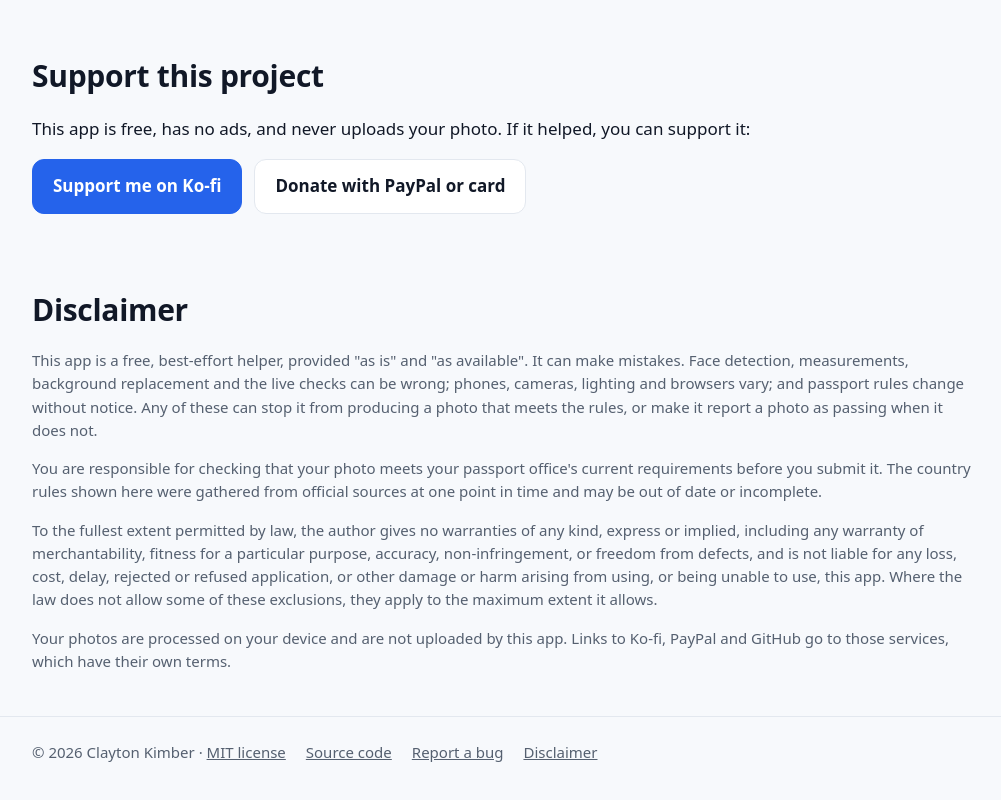
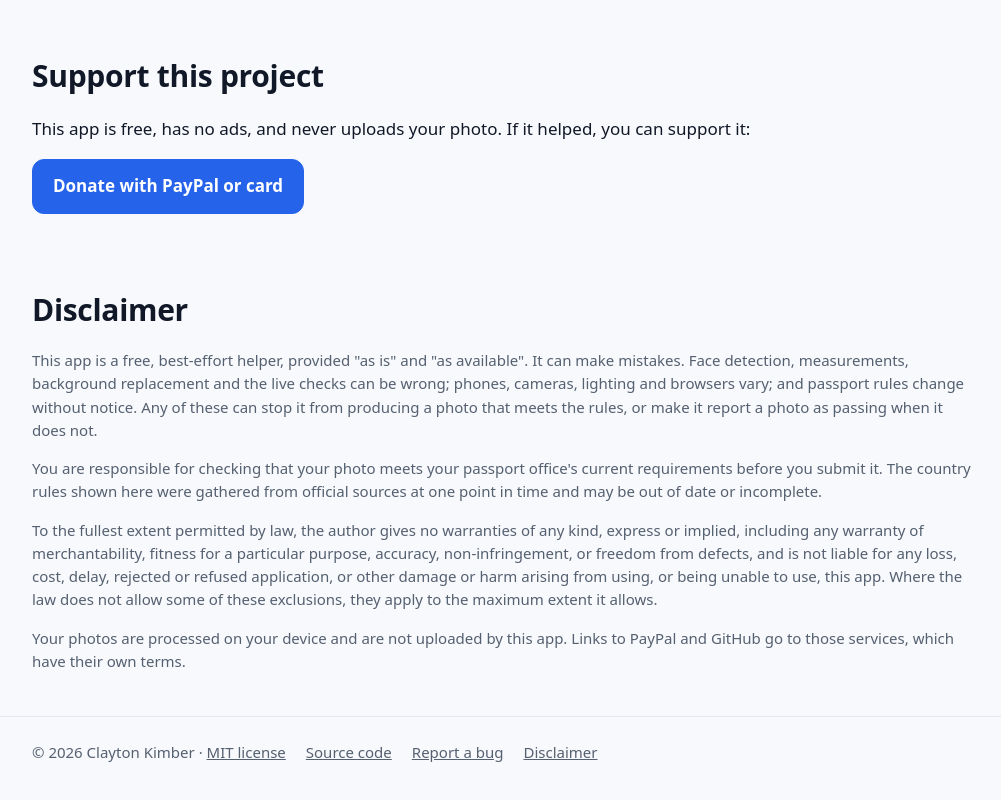
Before and after one commit to claytonkimber/passport-photo, a plain HTML site: page index.html in a window 1280 px wide. Shown: the part 2536-3336 px from the top of the page, without its empty margins (134-1135 px from the left). Drawn offline with Linux system fonts and the light colour scheme.

Commit message:
Remove the Ko-fi link; PayPal is the only support option
Co-Authored-By: Claude Opus 5.5 <noreply@anthropic.com>

```diff
--- a/index.html
+++ b/index.html
@@ -140,8 +140,7 @@
       <h2>Support this project</h2>
       <p>This app is free, has no ads, and never uploads your photo. If it helped, you can support it:</p>
       <p class="support">
-        <a class="button primary" href="https://ko-fi.com/wiseaddon" target="_blank" rel="noopener">Support me on Ko-fi</a>
-        <a class="button" href="https://www.paypal.com/donate/?hosted_button_id=WKTVYE2X9UX4G" target="_blank" rel="noopener">Donate with PayPal or card</a>
+        <a class="button primary" href="https://www.paypal.com/donate/?hosted_button_id=WKTVYE2X9UX4G" target="_blank" rel="noopener">Donate with PayPal or card</a>
       </p>
     </div>
   </section>
@@ -152,7 +151,7 @@
       <p>This app is a free, best-effort helper, provided "as is" and "as available". It can make mistakes. Face detection, measurements, background replacement and the live checks can be wrong; phones, cameras, lighting and browsers vary; and passport rules change without notice. Any of these can stop it from producing a photo that meets the rules, or make it report a photo as passing when it does not.</p>
       <p>You are responsible for checking that your photo meets your passport office's current requirements before you submit it. The country rules shown here were gathered from official sources at one point in time and may be out of date or incomplete.</p>
       <p>To the fullest extent permitted by law, the author gives no warranties of any kind, express or implied, including any warranty of merchantability, fitness for a particular purpose, accuracy, non-infringement, or freedom from defects, and is not liable for any loss, cost, delay, rejected or refused application, or other damage or harm arising from using, or being unable to use, this app. Where the law does not allow some of these exclusions, they apply to the maximum extent it allows.</p>
-      <p>Your photos are processed on your device and are not uploaded by this app. Links to Ko-fi, PayPal and GitHub go to those services, which have their own terms.</p>
+      <p>Your photos are processed on your device and are not uploaded by this app. Links to PayPal and GitHub go to those services, which have their own terms.</p>
     </div>
   </section>
 </main>
```
Also changed, not shown: app/index.html (+2 -3 lines), 1 other file.
